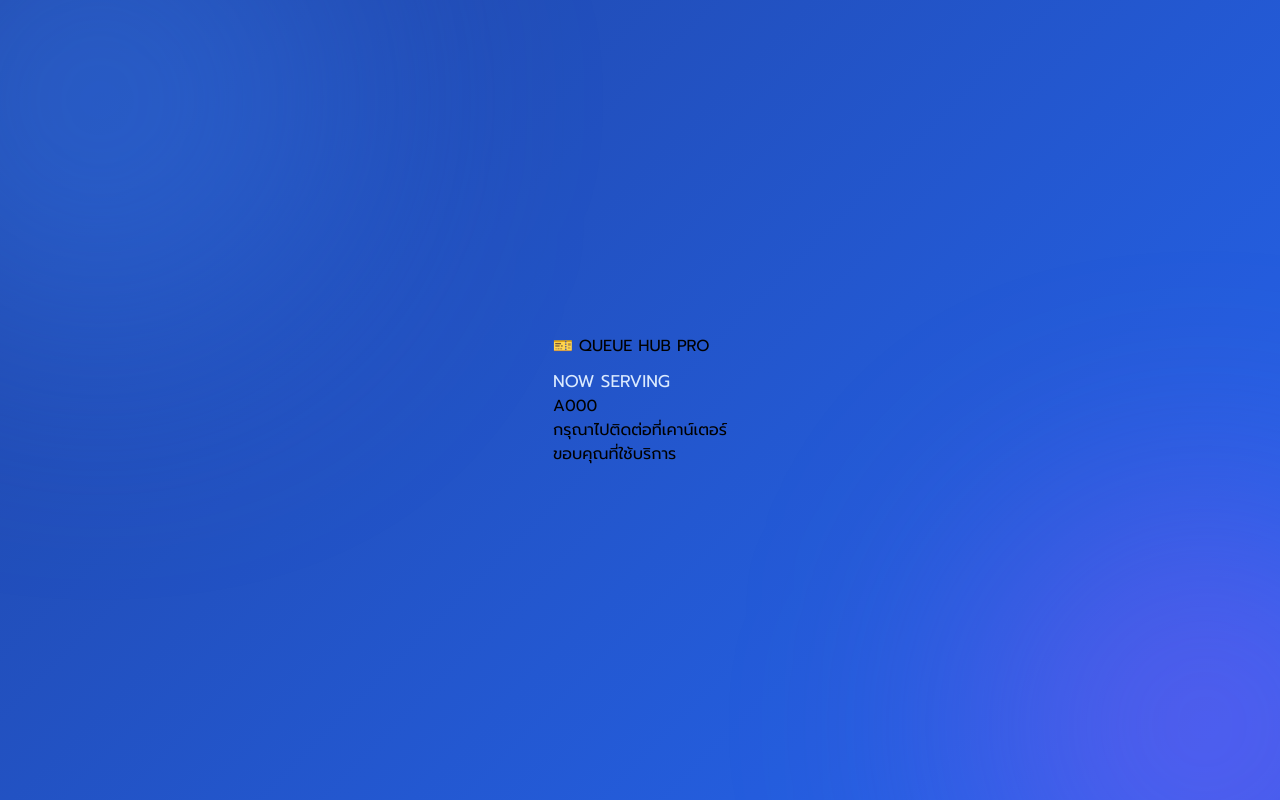
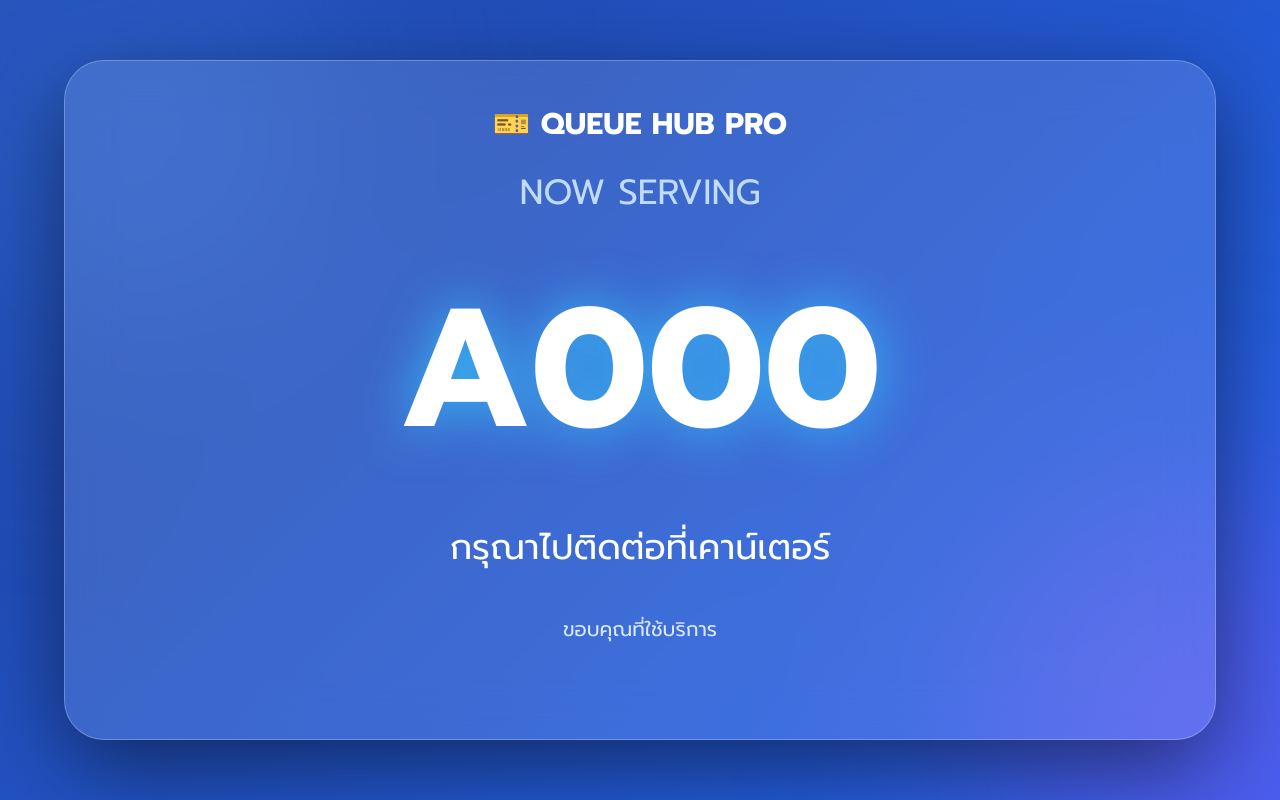
Before and after one commit to abdulo9655/Ora2, a plain HTML site: page display.html in a window 1280 px wide. Drawn offline with Linux system fonts and the light colour scheme.

Commit message:
Add display card styles and animations
Added styles for display card, logo, and animations.

```diff
--- a/style.css
+++ b/style.css
@@ -978,3 +978,182 @@ color:#dbeafe;
 
 
 }
+/* ===============================
+   DISPLAY SCREEN
+================================ */
+
+
+.display-card{
+
+width:90%;
+
+height:85vh;
+
+border-radius:40px;
+
+
+background:
+
+rgba(255,255,255,.12);
+
+
+backdrop-filter:
+
+blur(25px);
+
+
+border:
+
+1px solid rgba(255,255,255,.25);
+
+
+display:flex;
+
+flex-direction:column;
+
+justify-content:center;
+
+align-items:center;
+
+
+text-align:center;
+
+
+box-shadow:
+
+0 30px 90px rgba(0,0,0,.5);
+
+
+}
+
+
+
+.display-logo{
+
+
+position:absolute;
+
+
+top:40px;
+
+
+font-size:30px;
+
+
+font-weight:700;
+
+
+color:white;
+
+
+}
+
+
+
+.now{
+
+
+font-size:35px;
+
+
+color:#bfdbfe;
+
+
+}
+
+
+
+.big-queue{
+
+
+font-size:160px;
+
+
+font-weight:700;
+
+
+color:white;
+
+
+margin:30px;
+
+
+text-shadow:
+
+0 0 50px #38bdf8;
+
+
+animation:
+
+numberGlow 2s infinite;
+
+
+}
+
+
+
+@keyframes numberGlow{
+
+
+50%{
+
+
+transform:scale(1.05);
+
+
+}
+
+
+}
+
+
+
+.message{
+
+
+font-size:35px;
+
+
+color:white;
+
+
+}
+
+
+
+.waiting-text{
+
+
+margin-top:40px;
+
+
+font-size:20px;
+
+
+color:#dbeafe;
+
+
+}
+
+
+
+/* Tablet/Mobile */
+
+@media(max-width:700px){
+
+
+.big-queue{
+
+font-size:90px;
+
+}
+
+
+.message{
+
+font-size:22px;
+
+}
+
+
+}
```
